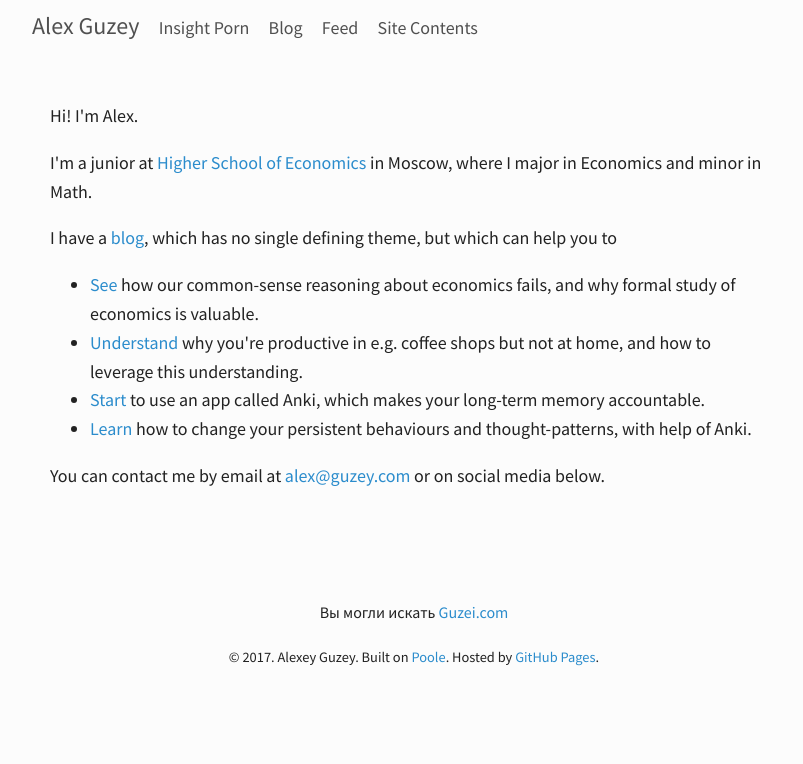
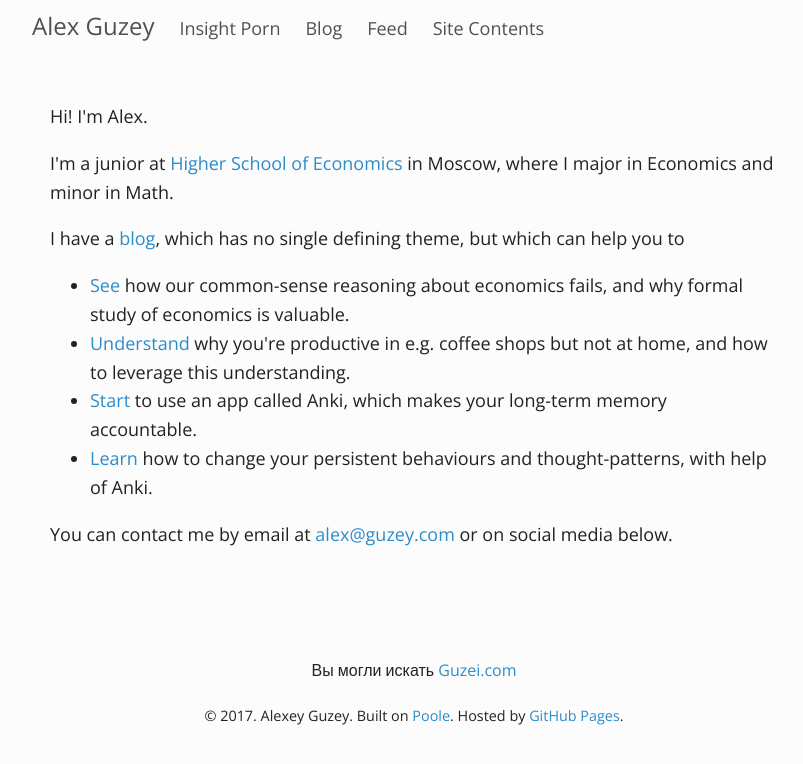
Before and after one commit to guzey/guzey.github.io1, a Jekyll site: the page built from index.html, in a window 1280 px wide. Shown: the top 764 px of the page, without its empty margins (226-1029 px from the left). Built offline with Jekyll 4.4.1, drawn with Linux system fonts in a browser that asks for light colours; a style sheet for code colours, icons or effects is not loaded.

Commit message:
switch to Open Sans

```diff
--- a/_includes/head.html
+++ b/_includes/head.html
@@ -13,6 +13,7 @@
 
     <!-- Font -->
     <link href='https://fonts.googleapis.com/css?family=Source+Sans+Pro:300,400,600,700' rel='stylesheet' type='text/css'>
+    <link href='https://fonts.googleapis.com/css?family=Open+Sans:300,400,600,700' rel='stylesheet' type='text/css'>
     <!-- CSS -->
     <link rel="stylesheet" href="/public/css/poole.css">
     <link rel="stylesheet" href="/public/css/syntax.css">
--- a/public/css/poole.css
+++ b/public/css/poole.css
@@ -1,4 +1,4 @@
-/*! A crazy mix of HTML5 Boilerplate v5.2.0 and poole css with own additions | MIT License | https://html5boilerplate.com/ https://github.com/poole/poole */
+/*! A mix of HTML5 Boilerplate v5.2.0 and poole css with own additions | MIT License | https://html5boilerplate.com/ https://github.com/poole/poole */
 
 
 * {
@@ -16,7 +16,7 @@
     font-size: 18px;
     font-weight: 400;
     line-height: 1.6;
-    font-family: 'Source Sans Pro', sans-serif;
+    font-family: 'Open Sans', sans-serif;
 }
 
 
```
